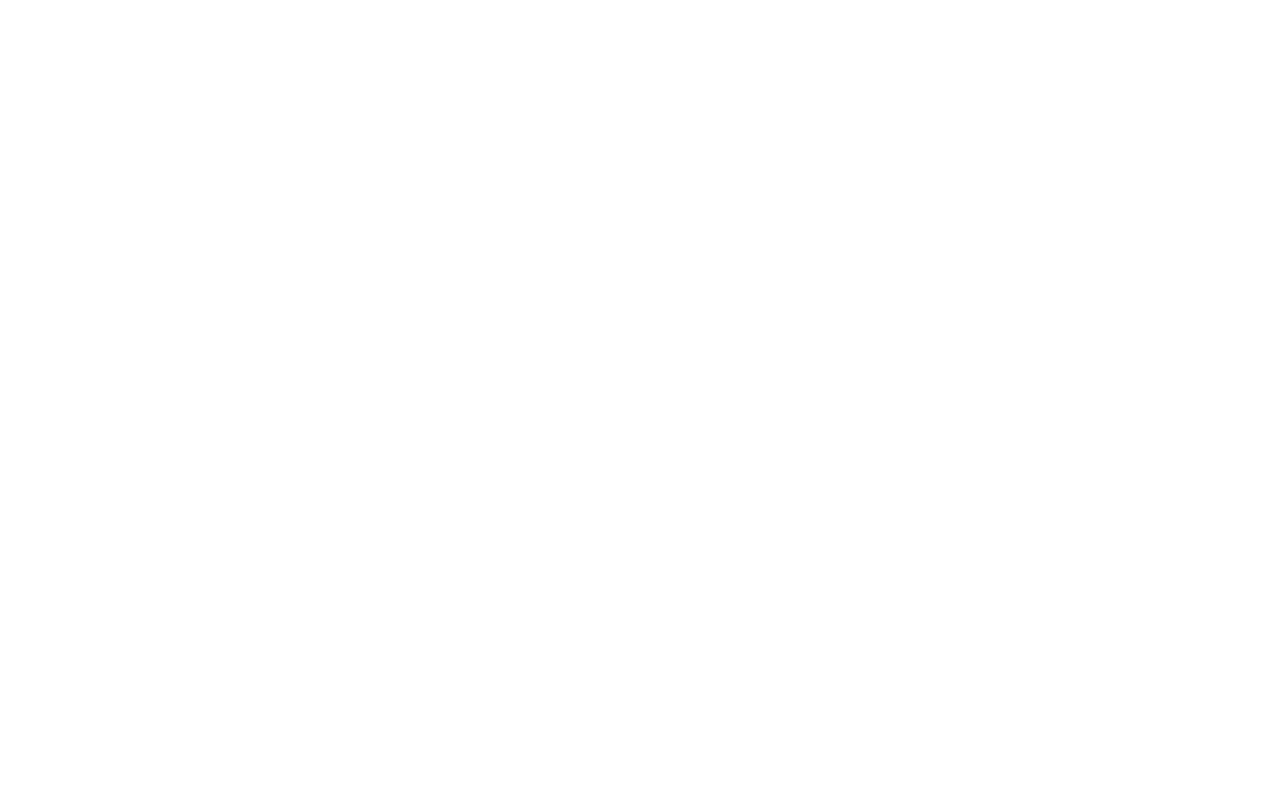
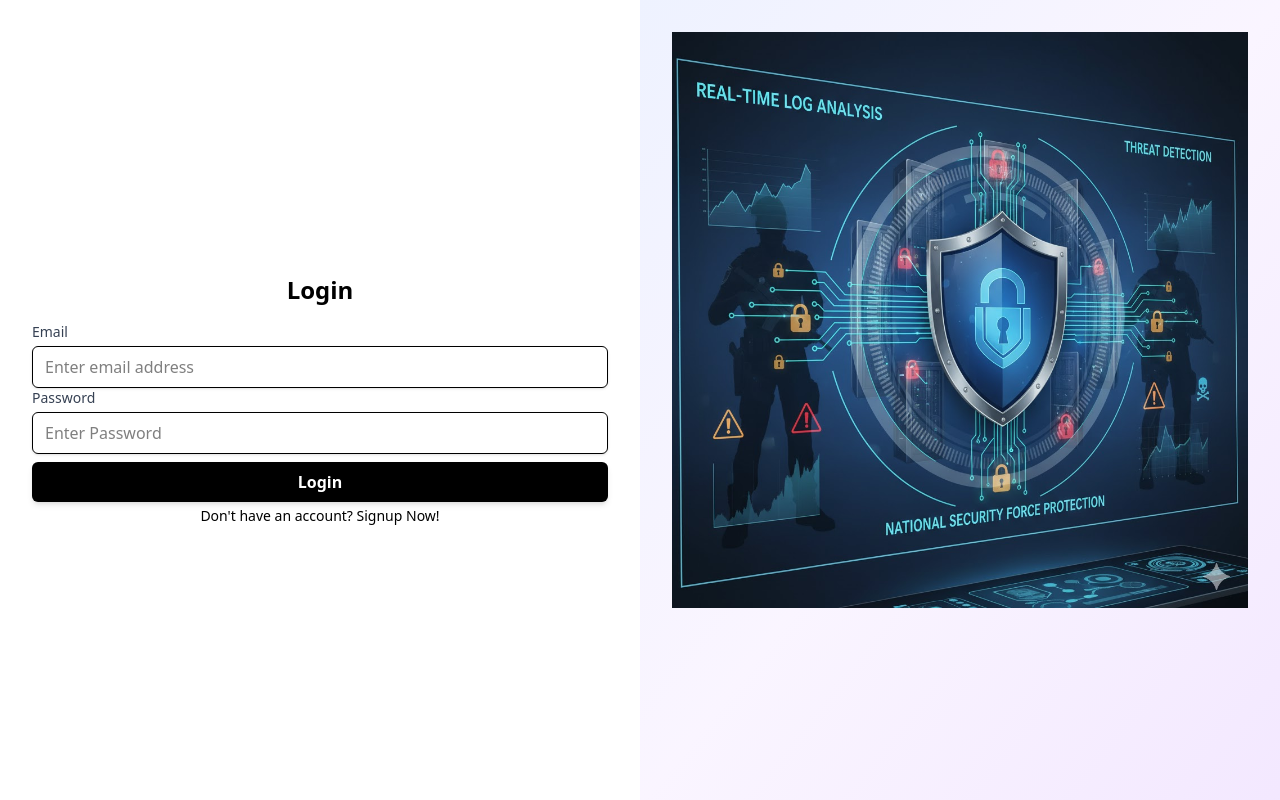
Before and after one commit to Niruth4405/You-decide-hackman, a React (Vite) app: page /login in a window 1280 px wide. Before the commit this address had no page. Built offline with nearby package versions, Linux system fonts and the light colour scheme.

Commit message:
login/signup UI design made

```diff
--- a/src/App.jsx
+++ b/src/App.jsx
@@ -1,12 +1,17 @@
-import React from 'react'
-import {Routes,Route} from "react-router-dom"
+import React from "react";
+import { Routes, Route } from "react-router-dom";
+import AdminLogin from "./admin/components/Login.jsx";
+import Login from "./client/components/Login";
+import Signup from "./client/components/Signup.jsx";
+
 const App = () => {
   return (
     <Routes>
+      <Route path="/admin" element={<AdminLogin />} />
+      <Route path='/login' element={<Login/>} />
+      <Route path='/signup' element={<Signup/>} />
+    </Routes>
+  );
+};
 
-      <Route path='admin'/>
-    </Routes>
-  )
-}
-
-export default App
+export default App;
--- a/src/admin/components/Login.jsx
+++ b/src/admin/components/Login.jsx
@@ -18,7 +18,7 @@
   return (
     <div
       className={`min-h-screen flex items-center justify-center px-4 ${
-        theme === "dark" ? "bg-gray-900 text-white" : "bg-gray-100 text-gray-900"
+        theme === "dark" ? "bg-black text-white" : "bg-gray-100 text-black"
       }`}
     >
       <div className="max-w-md w-full space-y-6 p-8 rounded-lg shadow-lg bg-white dark:bg-gray-800">
--- a/src/client/components/Login.jsx
+++ b/src/client/components/Login.jsx
@@ -1,102 +1,58 @@
-import React from 'react';
+import React from "react";
+import { Link } from "react-router-dom";
+import img from "../../assets/loginImg.jpg";
 
 const Login = () => {
   return (
-    <div className="min-h-screen w-full flex items-center justify-center bg-gradient-to-br from-gray-100 to-gray-200 p-3">
-      <div className="w-full max-w-5xl mx-auto bg-white rounded-3xl shadow-xl flex flex-col md:flex-row overflow-hidden">
+    <div className="min-h-screen w-screen flex items-center justify-center bg-gradient-to-br from-gray-100 to-gray-200 p-0">
+      <div className="w-full h-screen max-w-none mx-0 bg-white rounded-none shadow-none flex flex-col md:flex-row overflow-hidden">
         {/* Left: Login Area */}
-        <div className="md:w-1/2 w-full flex flex-col justify-center items-center p-8">
-          <div className="mb-10 flex items-center space-x-2">
-            <img src="https://cdn-icons-png.flaticon.com/512/1160/1160330.png" alt="logo" className="w-10 h-10" />
+        <div className="md:w-1/2 w-full mx-auto flex flex-col justify-center items-center p-8">
+          {/* LOGO REMOVED */}
+          <div className="flex flex-col items-start justify-start text-start">
+            <h2 className="text-2xl font-bold mb-2">Login</h2>
+          </div>
+          {/* Google/Apple sign in REMOVED */}
+          <form className="w-full flex flex-col justify-center mt-2">
             <div>
-              <div className="font-semibold text-lg text-gray-800">IQMS</div>
-              <div className="text-xs text-gray-400">Pressure Sensor</div>
-            </div>
-          </div>
-          <h2 className="text-2xl font-bold mb-2">Login to Dashboard</h2>
-          <p className="mb-6 text-gray-500 text-sm">Fill the below form to login</p>
-          <div className="flex space-x-2 mb-4 w-full">
-            <button className="w-full flex items-center justify-center border rounded-md py-2 bg-white hover:bg-gray-100 text-sm font-medium gap-2 shadow-sm">
-              <img src="https://upload.wikimedia.org/wikipedia/commons/4/4a/Logo_2013_Google.png" alt="Google" className="w-4 h-4" />
-              Sign in with Google
-            </button>
-            <button className="w-full flex items-center justify-center border rounded-md py-2 bg-white hover:bg-gray-100 text-sm font-medium gap-2 shadow-sm">
-              <img src="https://upload.wikimedia.org/wikipedia/commons/5/5f/Apple_logo_black.svg" alt="Apple" className="w-4 h-4" />
-              Sign in with Apple
-            </button>
-          </div>
-          <div className="w-full text-center text-gray-400 my-2 text-xs flex items-center justify-center">
-            <span className="border-t w-1/4" /> <span className="mx-2">OR</span> <span className="border-t w-1/4" />
-          </div>
-          <form className="w-full flex flex-col space-y-4 mt-2">
-            <div>
-              <label className="block text-sm font-medium text-gray-700">Email</label>
-              <input type="email" className="mt-1 block w-full border rounded-md px-3 py-2 shadow-sm outline-none focus:ring-2 focus:ring-purple-400" placeholder="Enter email address" />
+              <label className="block text-sm font-medium text-gray-700">
+                Email
+              </label>
+              <input
+                type="email"
+                className="mt-1 block w-full border rounded-md px-3 py-2 shadow-sm outline-none focus:ring-2 focus:ring-black"
+                placeholder="Enter email address"
+              />
             </div>
             <div>
-              <label className="block text-sm font-medium text-gray-700">Password</label>
-              <input type="password" className="mt-1 block w-full border rounded-md px-3 py-2 shadow-sm outline-none focus:ring-2 focus:ring-purple-400" placeholder="Enter Password" />
+              <label className="block text-sm font-medium text-gray-700">
+                Password
+              </label>
+              <input
+                type="password"
+                className="mt-1 block w-full border rounded-md px-3 py-2 shadow-sm outline-none focus:ring-2 focus:ring-black"
+                placeholder="Enter Password"
+              />
             </div>
-            <div className="flex justify-end text-xs">
-              <a href="#" className="text-purple-600 hover:underline">Forgot Password?</a>
-            </div>
-            <button type="submit" className="mt-2 bg-gradient-to-r from-purple-500 to-indigo-500 text-white font-semibold py-2 rounded-md shadow-md hover:from-purple-600 hover:to-indigo-600 transition-all">
+
+            <button
+              type="submit"
+              className="cursor-pointer mt-2 bg-black text-white font-semibold py-2 rounded-md shadow-md hover:bg-slate-700 transition-all"
+            >
               Login
             </button>
+            <p className="text-sm mt-1 text-center">
+              Don't have an account?{" "}
+              <Link to="/signup" className="hover:underline">
+                Signup Now!
+              </Link>
+            </p>
           </form>
         </div>
 
         {/* Right: Dashboard Preview */}
-        <div className="hidden md:flex flex-col w-1/2 bg-gradient-to-br from-indigo-50 via-purple-50 to-purple-100 p-8 relative">
-          <div className="flex flex-col">
-            <div className="mb-8">
-              <div className="uppercase text-xs text-gray-400">IQM SYSTEMS Pressure Control</div>
-              <div className="mt-2 text-xl font-semibold text-gray-700">
-                Manage your concreting and construction operations <span className="text-purple-500 font-bold">more professionally</span>
-              </div>
-            </div>
-            {/* Dashboard Preview Card */}
-            <div className="bg-white rounded-xl shadow p-4">
-              <div className="flex items-center space-x-3 mb-4">
-                <img src="https://cdn-icons-png.flaticon.com/512/1160/1160330.png" className="w-8 h-8" alt="logo" />
-                <span className="font-medium text-base">IQMS</span>
-                <span className="text-gray-400 text-xs">Pressure Sensor</span>
-              </div>
-              <div className="text-gray-500 text-sm mb-2 font-semibold">Welcome to Overview</div>
-              <div className="flex items-center space-x-3">
-                <div className="flex-1 bg-gray-100 rounded-md px-3 py-2 text-center">
-                  <div className="text-xs text-gray-400">Structures</div>
-                  <div className="font-bold text-lg">29</div>
-                </div>
-                <div className="flex-1 bg-gray-100 rounded-md px-3 py-2 text-center">
-                  <div className="text-xs text-gray-400">Pour Sessions</div>
-                  <div className="font-bold text-lg">12</div>
-                </div>
-              </div>
-              {/* Dummy Schedule Table */}
-              <div className="mt-4 rounded-md overflow-hidden border bg-white text-xs">
-                <div className="grid grid-cols-4 bg-gray-50">
-                  <span className="p-2 font-semibold">Time</span>
-                  <span className="p-2 font-semibold">May 12</span>
-                  <span className="p-2 font-semibold">May 13</span>
-                  <span className="p-2 font-semibold">May 14</span>
-                </div>
-                <div className="grid grid-cols-4 border-t">
-                  <span className="p-2 bg-gray-50">4 PM</span>
-                  <span className="p-2 text-orange-500 font-semibold">In Progress</span>
-                  <span className="p-2"></span>
-                  <span className="p-2"></span>
-                </div>
-                <div className="grid grid-cols-4 border-t">
-                  <span className="p-2 bg-gray-50">7 PM</span>
-                  <span className="p-2 text-green-500 font-semibold">Finished</span>
-                  <span className="p-2"></span>
-                  <span className="p-2 text-gray-400 font-semibold">Not Started</span>
-                </div>
-                {/* Add more rows as needed */}
-              </div>
-            </div>
-          </div>
+        <div className="hidden md:flex flex-col w-1/2 bg-gradient-to-br from-indigo-50 via-purple-50 to-purple-100 p-8 relative h-screen">
+          <img src={img} alt="hero image" />
         </div>
       </div>
     </div>
--- a/src/client/components/Signup.jsx
+++ b/src/client/components/Signup.jsx
@@ -1,9 +1,62 @@
-import React from 'react'
+import React from "react";
+import { Link } from "react-router-dom";
+import img from "../../assets/loginImg.jpg";
 
 const Signup = () => {
   return (
-    <div>Signup</div>
-  )
-}
+    <div className="min-h-screen w-screen flex items-center justify-center bg-gradient-to-br from-gray-100 to-gray-200 p-0">
+      <div className="w-full h-screen max-w-none mx-0 bg-white rounded-none shadow-none flex flex-col md:flex-row overflow-hidden">
+        {/* Left: Login Area */}
+        <div className="md:w-1/2 w-full mx-auto flex flex-col justify-center items-center p-8">
+          {/* LOGO REMOVED */}
+          <div className="flex flex-col items-start justify-start text-start">
+            <h2 className="text-2xl font-bold mb-2">Signup</h2>
+          </div>
+          {/* Google/Apple sign in REMOVED */}
+          <form className="w-full flex flex-col justify-center mt-2">
+            <div>
+              <label className="block text-sm font-medium text-gray-700">
+                Email
+              </label>
+              <input
+                type="email"
+                className="mt-1 block w-full border rounded-md px-3 py-2 shadow-sm outline-none focus:ring-2 focus:ring-black"
+                placeholder="Enter email address"
+              />
+            </div>
+            <div>
+              <label className="block text-sm font-medium text-gray-700">
+                Password
+              </label>
+              <input
+                type="password"
+                className="mt-1 block w-full border rounded-md px-3 py-2 shadow-sm outline-none focus:ring-2 focus:ring-black"
+                placeholder="Enter Password"
+              />
+            </div>
 
-export default Signup
+            <button
+              type="submit"
+              className="cursor-pointer mt-2 bg-black text-white font-semibold py-2 rounded-md shadow-md hover:bg-slate-700 transition-all"
+            >
+              Login
+            </button>
+            <p className="text-sm mt-1 text-center">
+              Already have an account?{" "}
+              <Link to="/signup" className="hover:underline">
+                Login Now!
+              </Link>
+            </p>
+          </form>
+        </div>
+
+        {/* Right: Dashboard Preview */}
+        <div className="hidden md:flex flex-col w-1/2 bg-gradient-to-br from-indigo-50 via-purple-50 to-purple-100 p-8 relative h-screen">
+          <img src={img} alt="hero image" />
+        </div>
+      </div>
+    </div>
+  );
+};
+
+export default Signup;
```
Also changed, not shown: src/assets/image2.png (added), src/assets/loginImg.jpg (added).
